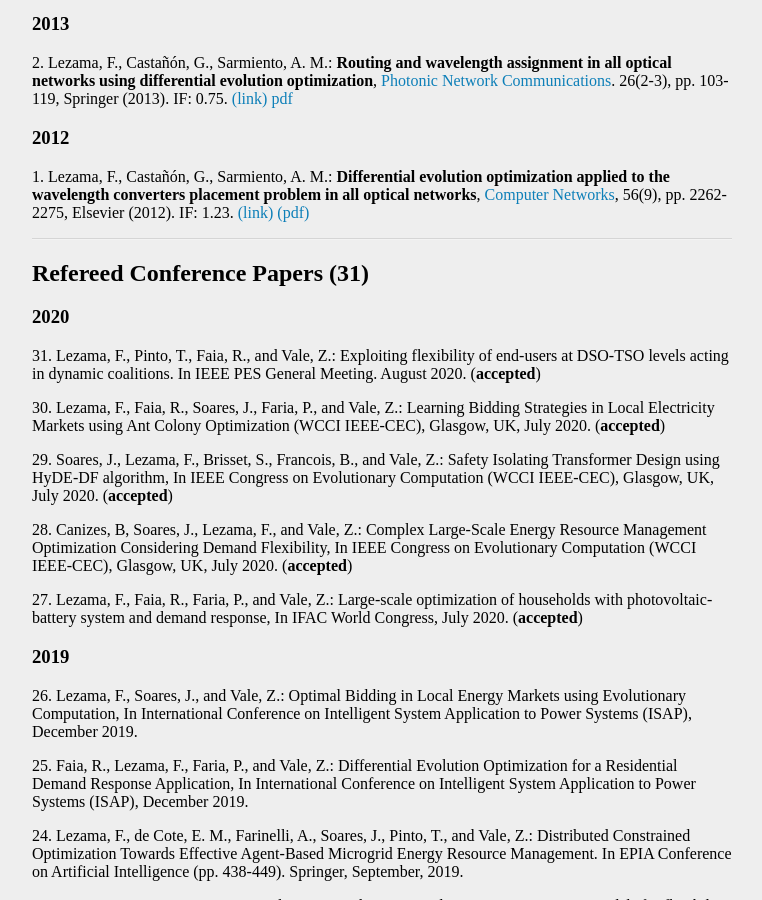
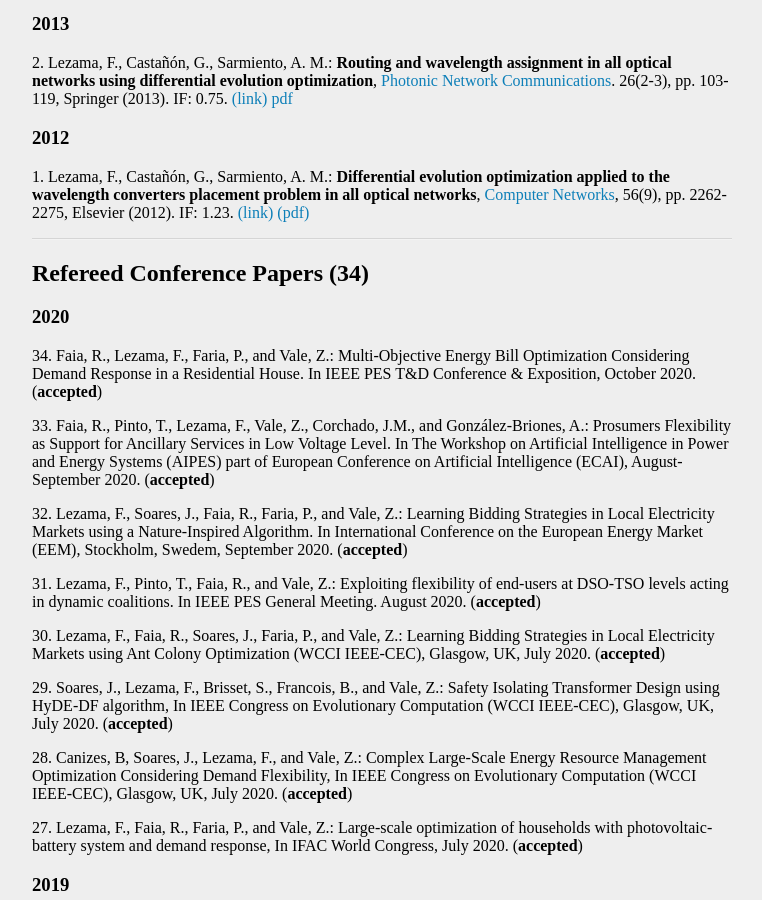
Before and after one commit to fernandolezama/fernandolezama.github.io, a Jekyll site: the page built from publication.md, in a window 1280 px wide and 900 px high, scrolled down 1660 px. Shown: the whole window, without its empty margins (258-1020 px from the left). Built offline with Jekyll 4.4.1, drawn with Linux system fonts in a browser that asks for light colours.

Commit message:
Update publication.md

```diff
--- a/publication.md
+++ b/publication.md
@@ -67,9 +67,15 @@ Please also see [Google Scholar](https://scholar.google.com/citations?user=LIpiL
 
 ---
 
-## Refereed Conference Papers (31)
+## Refereed Conference Papers (34)
 
 ### 2020
+
+34\. Faia, R., Lezama, F., Faria, P., and Vale, Z.: Multi-Objective Energy Bill Optimization Considering Demand Response in a Residential House. In IEEE PES T&D Conference & Exposition, October 2020. (**accepted**)
+
+33\. Faia, R., Pinto, T., Lezama, F., Vale, Z., Corchado, J.M., and González-Briones, A.: Prosumers Flexibility as Support for Ancillary Services in Low Voltage Level. In The Workshop on Artificial Intelligence in Power and Energy Systems (AIPES) part of European Conference on Artificial Intelligence (ECAI), August-September 2020. (**accepted**)
+
+32\. Lezama, F., Soares, J., Faia, R., Faria, P., and Vale, Z.: Learning Bidding Strategies in Local Electricity Markets using a Nature-Inspired Algorithm. In International Conference on the European Energy Market (EEM), Stockholm, Swedem, September 2020. (**accepted**)
 
 31\. Lezama, F., Pinto, T., Faia, R., and Vale, Z.: Exploiting flexibility of end-users at DSO-TSO levels acting in dynamic coalitions. In IEEE PES General Meeting. August 2020. (**accepted**)
 
```
